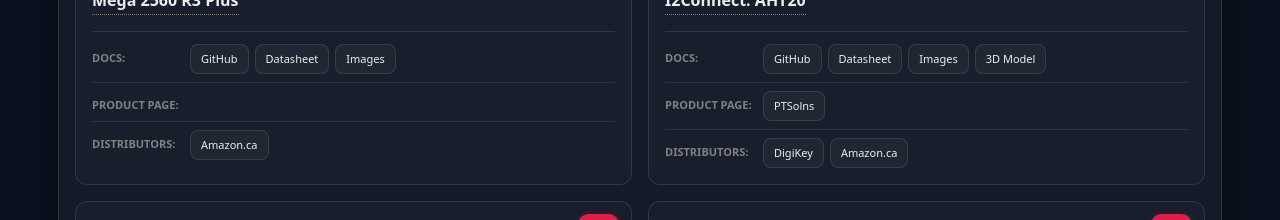
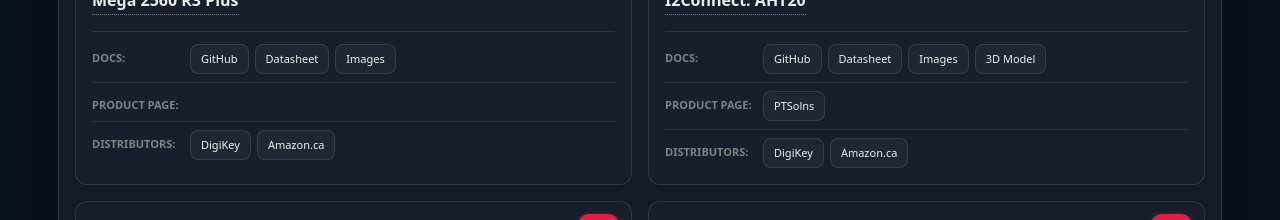
Before and after one commit to PTSolns/docs, a plain HTML site: page index.html in a window 1280 px wide. Shown: the part 4380-4600 px from the top of the page. Drawn offline with Linux system fonts and the light colour scheme.

Commit message:
Update DigiKey link in index.html

```diff
--- a/index.html
+++ b/index.html
@@ -1266,7 +1266,7 @@
                   <!-- <a href="REPLACE_PTSOLNS_LINK" target="_blank" class="action-btn">PTSolns</a> -->
                 </div></div>
                 <div class="link-row"><span class="group-label">Distributors:</span><div class="btn-wrap">
-                  <!-- <a href="REPLACE_DIGIKEY_LINK" target="_blank" class="action-btn">DigiKey</a> -->
+                  <a href="https://www.digikey.ca/en/products/detail/ptsolns/PTS-00215-201/30488381" class="action-btn">DigiKey</a>
                   <!-- <a href="REPLACE_ROBOTSHOP_LINK" target="_blank" class="action-btn">RobotShop</a> -->
                   <a href="https://www.amazon.ca/dp/B0HG41M97P" target="_blank" class="action-btn">Amazon.ca</a>
                 </div></div>
```
